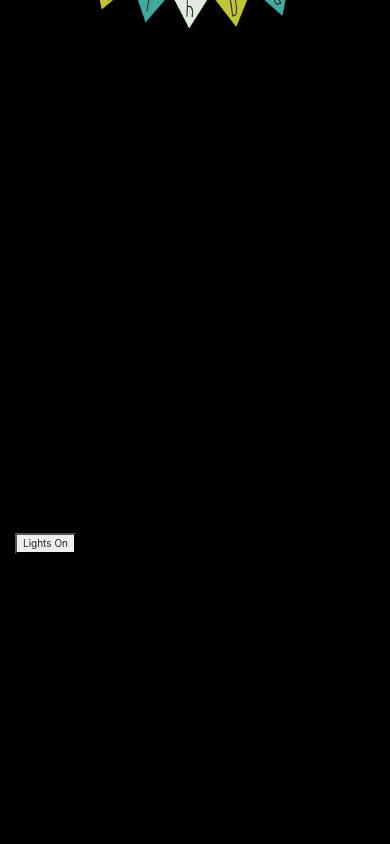
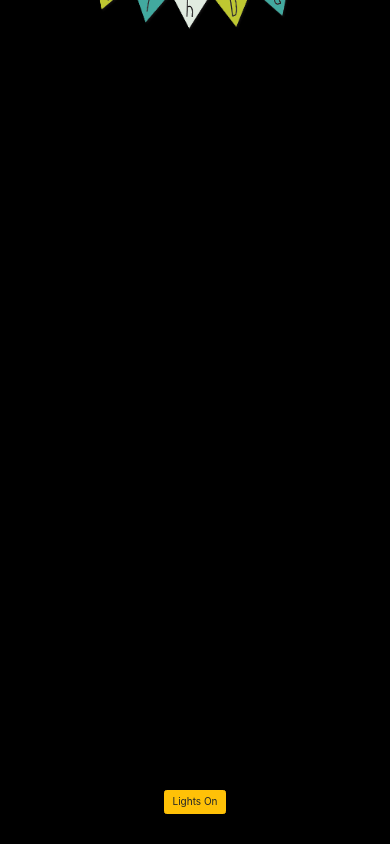
Before and after one commit to sumant1512/birthdayWishing, an Angular app: page / in a window 390 px wide. Built offline with nearby package versions, Linux system fonts and the light colour scheme.

Commit message:
testing here
changes in action button

```diff
--- a/src/app/wish-page/wish-page.component.html
+++ b/src/app/wish-page/wish-page.component.html
@@ -73,11 +73,35 @@
 
     <!-- birthdat banner code start -->
 
+    <!-- cake code start -->
+
+    <div class="row cake-cover">
+      <div class="col-md-12 texr-center">
+        <div class="cake" #test>
+          <div class="velas">
+            <div class="fuego"></div>
+            <div class="fuego"></div>
+            <div class="fuego"></div>
+            <div class="fuego"></div>
+            <div class="fuego"></div>
+          </div>
+          <div class="cobertura"></div>
+          <div class="bizcocho"></div>
+        </div>
+      </div>
+    </div>
+
+    <!-- cake code end -->
+
     <!-- Button code start -->
 
-    <div class="row">
-      <div class="col-6">
-        <button class="absolute mb-3" type="submit" (click)="changeName()">
+    <div class="row w-100 text-center action-btn">
+      <div class="col-12">
+        <button
+          class="mb-5 btn btn-warning"
+          type="submit"
+          (click)="changeName()"
+        >
           {{ currentBtnName }}
         </button>
       </div>
--- a/src/app/wish-page/wish-page.component.scss
+++ b/src/app/wish-page/wish-page.component.scss
@@ -6,6 +6,11 @@
 
 .on-light {
   background-color: #0b0bbb;
+}
+
+.action-btn {
+  bottom: 0;
+  position: absolute;
 }
 
 .on-light-after {
--- a/src/app/wish-page/wish-page.component.ts
+++ b/src/app/wish-page/wish-page.component.ts
@@ -1,34 +1,36 @@
-import { Component, ElementRef, OnInit, ViewChild } from '@angular/core';
+import { Component, ElementRef, OnInit, ViewChild } from "@angular/core";
 declare var $: any;
 
 @Component({
-  selector: 'app-wish-page',
-  templateUrl: './wish-page.component.html',
-  styleUrls: ['./wish-page.component.scss'],
+  selector: "app-wish-page",
+  templateUrl: "./wish-page.component.html",
+  styleUrls: ["./wish-page.component.scss"],
 })
 export class WishPageComponent implements OnInit {
-  @ViewChild('bulb_yellow', { static: false }) bulb_yellow: ElementRef;
-  @ViewChild('bulb_red', { static: false }) bulb_red: ElementRef;
-  @ViewChild('bulb_blue', { static: false }) bulb_blue: ElementRef;
-  @ViewChild('bulb_green', { static: false }) bulb_green: ElementRef;
-  @ViewChild('bulb_pink', { static: false }) bulb_pink: ElementRef;
-  @ViewChild('bulb_orange', { static: false }) bulb_orange: ElementRef;
-  @ViewChild('birthday_banner', { static: false }) birthday_banner: ElementRef;
-  @ViewChild('balloon_border', { static: false }) balloon_border: ElementRef;
-  @ViewChild('full_body', { static: false }) full_body: ElementRef;
-  @ViewChild('bday_song') bday_song: ElementRef;
-  @ViewChild('b1', { static: false }) b1: ElementRef;
-  @ViewChild('b2', { static: false }) b2: ElementRef;
-  @ViewChild('b3', { static: false }) b3: ElementRef;
-  @ViewChild('b4', { static: false }) b4: ElementRef;
-  @ViewChild('b5', { static: false }) b5: ElementRef;
-  @ViewChild('b6', { static: false }) b6: ElementRef;
-  @ViewChild('b7', { static: false }) b7: ElementRef;
+  @ViewChild("bulb_yellow", { static: false }) bulb_yellow: ElementRef;
+  @ViewChild("bulb_red", { static: false }) bulb_red: ElementRef;
+  @ViewChild("bulb_blue", { static: false }) bulb_blue: ElementRef;
+  @ViewChild("bulb_green", { static: false }) bulb_green: ElementRef;
+  @ViewChild("bulb_pink", { static: false }) bulb_pink: ElementRef;
+  @ViewChild("bulb_orange", { static: false }) bulb_orange: ElementRef;
+  @ViewChild("birthday_banner", { static: false }) birthday_banner: ElementRef;
+  @ViewChild("balloon_border", { static: false }) balloon_border: ElementRef;
+  @ViewChild("full_body", { static: false }) full_body: ElementRef;
+  @ViewChild("bday_song") bday_song: ElementRef;
+  @ViewChild("test", { static: false }) test: ElementRef;
+  @ViewChild("b1", { static: false }) b1: ElementRef;
+  @ViewChild("b2", { static: false }) b2: ElementRef;
+  @ViewChild("b3", { static: false }) b3: ElementRef;
+  @ViewChild("b4", { static: false }) b4: ElementRef;
+  @ViewChild("b5", { static: false }) b5: ElementRef;
+  @ViewChild("b6", { static: false }) b6: ElementRef;
+  @ViewChild("b7", { static: false }) b7: ElementRef;
   buttonNameList = [
-    'Lights On',
-    'Play Music',
+    "Lights On",
+    "Play Music",
     "Let's Decorate",
-    'Fly With Ballons',
+    "Fly With Ballons",
+    "Show Delicious Cake",
   ];
   index = 0;
   currentBtnName = this.buttonNameList[this.index];
@@ -36,40 +38,41 @@ export class WishPageComponent implements OnInit {
 
   ngOnInit(): void {}
 
+  // testing here
   changeName() {
     switch (this.index) {
       case 0:
-        this.full_body.nativeElement.classList.add('on-light');
-        this.bulb_yellow.nativeElement.classList.add('bulb-glow-yellow');
-        this.bulb_red.nativeElement.classList.add('bulb-glow-red');
-        this.bulb_blue.nativeElement.classList.add('bulb-glow-blue');
-        this.bulb_green.nativeElement.classList.add('bulb-glow-green');
-        this.bulb_pink.nativeElement.classList.add('bulb-glow-pink');
-        this.bulb_orange.nativeElement.classList.add('bulb-glow-orange');
+        this.full_body.nativeElement.classList.add("on-light");
+        this.bulb_yellow.nativeElement.classList.add("bulb-glow-yellow");
+        this.bulb_red.nativeElement.classList.add("bulb-glow-red");
+        this.bulb_blue.nativeElement.classList.add("bulb-glow-blue");
+        this.bulb_green.nativeElement.classList.add("bulb-glow-green");
+        this.bulb_pink.nativeElement.classList.add("bulb-glow-pink");
+        this.bulb_orange.nativeElement.classList.add("bulb-glow-orange");
         break;
       case 1:
-        this.bday_song.nativeElement.play();
-        this.bulb_yellow.nativeElement.classList.add('bulb-glow-yellow-after');
-        this.bulb_red.nativeElement.classList.add('bulb-glow-red-after');
-        this.bulb_blue.nativeElement.classList.add('bulb-glow-blue-after');
-        this.bulb_green.nativeElement.classList.add('bulb-glow-green-after');
-        this.bulb_pink.nativeElement.classList.add('bulb-glow-pink-after');
-        this.bulb_orange.nativeElement.classList.add('bulb-glow-orange-after');
+        // this.bday_song.nativeElement.play();
+        this.bulb_yellow.nativeElement.classList.add("bulb-glow-yellow-after");
+        this.bulb_red.nativeElement.classList.add("bulb-glow-red-after");
+        this.bulb_blue.nativeElement.classList.add("bulb-glow-blue-after");
+        this.bulb_green.nativeElement.classList.add("bulb-glow-green-after");
+        this.bulb_pink.nativeElement.classList.add("bulb-glow-pink-after");
+        this.bulb_orange.nativeElement.classList.add("bulb-glow-orange-after");
         break;
       case 2:
         this.birthday_banner.nativeElement.classList.add(
-          'birthday-banner-come'
+          "birthday-banner-come"
         );
         break;
       case 3:
-        this.balloon_border.nativeElement.animate({ top: -500 + 'px' }, 8000);
-        this.b1.nativeElement.classList.add('balloons-rotate-behaviour-one');
-        this.b2.nativeElement.classList.add('balloons-rotate-behaviour-two');
-        this.b3.nativeElement.classList.add('balloons-rotate-behaviour-two');
-        this.b4.nativeElement.classList.add('balloons-rotate-behaviour-one');
-        this.b5.nativeElement.classList.add('balloons-rotate-behaviour-one');
-        this.b6.nativeElement.classList.add('balloons-rotate-behaviour-two');
-        this.b7.nativeElement.classList.add('balloons-rotate-behaviour-one');
+        this.balloon_border.nativeElement.animate({ top: -500 + "px" }, 8000);
+        this.b1.nativeElement.classList.add("balloons-rotate-behaviour-one");
+        this.b2.nativeElement.classList.add("balloons-rotate-behaviour-two");
+        this.b3.nativeElement.classList.add("balloons-rotate-behaviour-two");
+        this.b4.nativeElement.classList.add("balloons-rotate-behaviour-one");
+        this.b5.nativeElement.classList.add("balloons-rotate-behaviour-one");
+        this.b6.nativeElement.classList.add("balloons-rotate-behaviour-two");
+        this.b7.nativeElement.classList.add("balloons-rotate-behaviour-one");
         this.loopOne();
         this.loopTwo();
         this.loopThree();
@@ -77,6 +80,12 @@ export class WishPageComponent implements OnInit {
         this.loopFive();
         this.loopSix();
         this.loopSeven();
+        break;
+      case 4:
+        this.test.nativeElement.classList.add("slow");
+        // this.birthday_banner.nativeElement.classList.add(
+        //   'birthday-banner-come'
+        // );
         break;
     }
     this.index = this.index + 1;
@@ -90,7 +99,7 @@ export class WishPageComponent implements OnInit {
     var randleft = 1000 * Math.random();
     var randtop = 500 * Math.random();
     this.b1.nativeElement.animate(
-      [{ left: randleft + 'px' }, { bottom: randtop + 'px' }],
+      [{ left: randleft + "px" }, { bottom: randtop + "px" }],
       {
         duration: 10000,
         iterations: Infinity,
@@ -102,7 +111,7 @@ export class WishPageComponent implements OnInit {
     var randleft = 1000 * Math.random();
     var randtop = 500 * Math.random();
     this.b2.nativeElement.animate(
-      [{ left: randleft + 'px' }, { bottom: randtop + 'px' }],
+      [{ left: randleft + "px" }, { bottom: randtop + "px" }],
       {
         duration: 10000,
         iterations: Infinity,
@@ -114,7 +123,7 @@ export class WishPageComponent implements OnInit {
     var randleft = 1000 * Math.random();
     var randtop = 500 * Math.random();
     this.b3.nativeElement.animate(
-      [{ left: randleft + 'px' }, { bottom: randtop + 'px' }],
+      [{ left: randleft + "px" }, { bottom: randtop + "px" }],
       {
         duration: 10000,
         iterations: Infinity,
@@ -126,7 +135,7 @@ export class WishPageComponent implements OnInit {
     var randleft = 1000 * Math.random();
     var randtop = 500 * Math.random();
     this.b4.nativeElement.animate(
-      [{ left: randleft + 'px' }, { bottom: randtop + 'px' }],
+      [{ left: randleft + "px" }, { bottom: randtop + "px" }],
       {
         duration: 10000,
         iterations: Infinity,
@@ -138,7 +147,7 @@ export class WishPageComponent implements OnInit {
     var randleft = 1000 * Math.random();
     var randtop = 500 * Math.random();
     this.b5.nativeElement.animate(
-      [{ left: randleft + 'px' }, { bottom: randtop + 'px' }],
+      [{ left: randleft + "px" }, { bottom: randtop + "px" }],
       {
         duration: 10000,
         iterations: Infinity,
@@ -150,7 +159,7 @@ export class WishPageComponent implements OnInit {
     var randleft = 1000 * Math.random();
     var randtop = 500 * Math.random();
     this.b6.nativeElement.animate(
-      [{ left: randleft + 'px' }, { bottom: randtop + 'px' }],
+      [{ left: randleft + "px" }, { bottom: randtop + "px" }],
       {
         duration: 10000,
         iterations: Infinity,
@@ -162,7 +171,7 @@ export class WishPageComponent implements OnInit {
     var randleft = 1000 * Math.random();
     var randtop = 500 * Math.random();
     this.b7.nativeElement.animate(
-      [{ left: randleft + 'px' }, { bottom: randtop + 'px' }],
+      [{ left: randleft + "px" }, { bottom: randtop + "px" }],
       {
         duration: 10000,
         iterations: Infinity,
```
